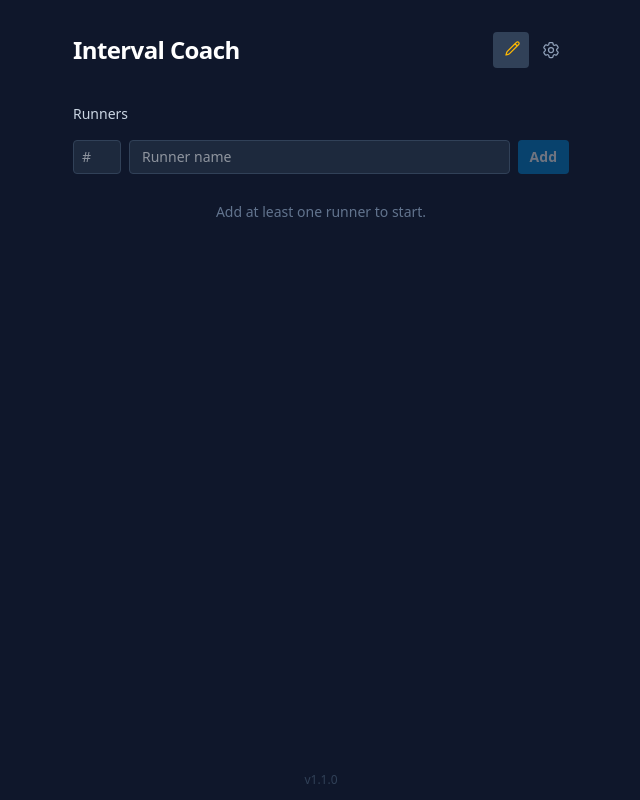
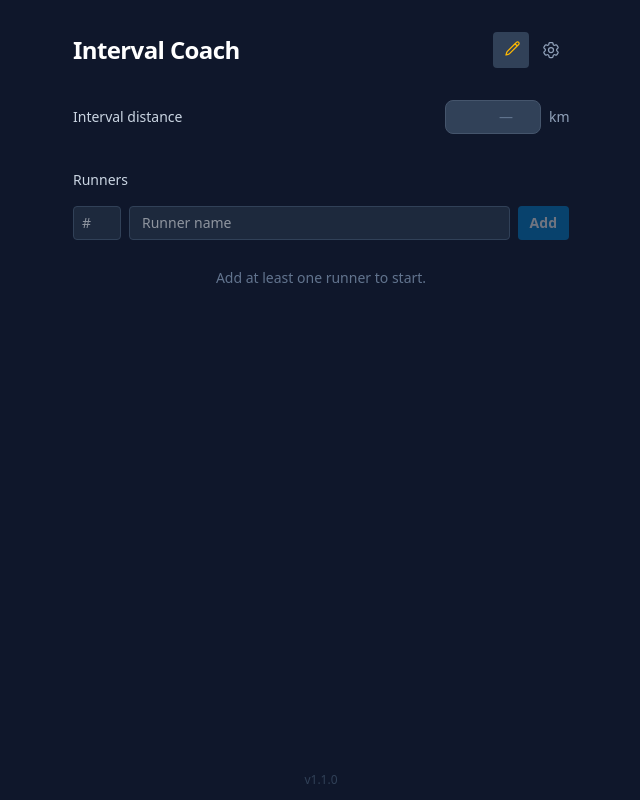
Before and after one commit to rockacola/interval-coach, a Vue app: page /#/ in a window 1280 px wide. Both pictures are taken after a click on the button 830 px from the left and 50 px from the top of the page. Shown: the whole page, without its empty margins (319-959 px from the left). Built offline with nearby package versions, Linux system fonts and the light colour scheme.

Commit message:
feat: add per-session interval distance input with km/mi conversion

```diff
--- a/src/stores/timingStore.ts
+++ b/src/stores/timingStore.ts
@@ -21,6 +21,7 @@ export const useTimingStore = defineStore(
   'timing',
   () => {
     const events = ref<TimingEvent[]>([]);
+    const intervalDistanceKm = ref<number | null>(null);
     const intervals = ref<Interval[]>([]);
     const laps = ref<Lap[]>([]);
     const runnerIntervals = ref<RunnerInterval[]>([]);
@@ -281,8 +282,13 @@ export const useTimingStore = defineStore(
 
     // ─── Reset ────────────────────────────────────────────────────────────────
 
+    function setIntervalDistance(km: number | null): void {
+      intervalDistanceKm.value = km;
+    }
+
     function clearAll(): void {
       events.value = [];
+      intervalDistanceKm.value = null;
       intervals.value = [];
       laps.value = [];
       runnerIntervals.value = [];
@@ -292,6 +298,7 @@ export const useTimingStore = defineStore(
 
     return {
       events,
+      intervalDistanceKm,
       intervals,
       laps,
       runnerIntervals,
@@ -310,6 +317,7 @@ export const useTimingStore = defineStore(
       clearOverride,
       runnerFastestLap,
       runnerAverageLapMs,
+      setIntervalDistance,
       startRunnerTimer,
       stopRunnerTimer,
       intervalsForRunner,
--- /dev/null
+++ b/src/utils/distance.ts
@@ -0,0 +1,11 @@
+import type { DistanceUnit } from '@/stores/settingsStore';
+
+const KM_PER_MILE = 1.60934;
+
+export function kmToDisplay(km: number, unit: DistanceUnit): number {
+  return unit === 'mi' ? km / KM_PER_MILE : km;
+}
+
+export function displayToKm(value: number, unit: DistanceUnit): number {
+  return unit === 'mi' ? value * KM_PER_MILE : value;
+}
--- a/src/views/HomeView.vue
+++ b/src/views/HomeView.vue
@@ -8,12 +8,28 @@ import RemovedRunnersList from '@/components/RemovedRunnersList.vue';
 import RunnerCard from '@/components/RunnerCard.vue';
 import SettingsModal from '@/components/SettingsModal.vue';
 import { useRunnerStore } from '@/stores/runnerStore';
+import { useSettingsStore } from '@/stores/settingsStore';
 import { useTimingStore } from '@/stores/timingStore';
+import { displayToKm, kmToDisplay } from '@/utils/distance';
 
 const runnerStore = useRunnerStore();
+const settingsStore = useSettingsStore();
 const timingStore = useTimingStore();
 const settingsOpen = ref(false);
 const editMode = ref(false);
+
+const distanceInput = computed({
+  get() {
+    return timingStore.intervalDistanceKm !== null
+      ? kmToDisplay(timingStore.intervalDistanceKm, settingsStore.distanceUnit)
+      : null;
+  },
+  set(value: number | null) {
+    timingStore.setIntervalDistance(
+      value !== null && value > 0 ? displayToKm(value, settingsStore.distanceUnit) : null
+    );
+  },
+});
 
 const hasIdleRunners = computed(() =>
   runnerStore.sortedRunners.some((r) => runnerStore.getRuntimeState(r.id)?.state !== 'running')
@@ -85,6 +101,30 @@ function startAllIdleRunners() {
 
     <SettingsModal v-if="settingsOpen" @close="settingsOpen = false" />
 
+    <!-- Interval distance -->
+    <div v-if="editMode" class="flex items-center justify-between">
+      <label class="text-sm font-medium text-slate-300" for="interval-distance">
+        Interval distance
+      </label>
+      <div class="flex items-center gap-2">
+        <input
+          id="interval-distance"
+          :value="distanceInput"
+          class="w-24 rounded-lg bg-slate-700 border border-slate-600 px-3 py-1.5 text-sm text-right text-white placeholder-slate-500 focus:outline-none focus:ring-2 focus:ring-green-500"
+          min="0"
+          placeholder="—"
+          step="any"
+          type="number"
+          @change="distanceInput = ($event.target as HTMLInputElement).valueAsNumber || null"
+        />
+        <span class="text-sm text-slate-400 w-5">{{ settingsStore.distanceUnit }}</span>
+      </div>
+    </div>
+    <div v-else-if="distanceInput !== null" class="flex items-center justify-between">
+      <span class="text-sm font-medium text-slate-300">Interval distance</span>
+      <span class="text-sm text-white">{{ distanceInput }} {{ settingsStore.distanceUnit }}</span>
+    </div>
+
     <div class="space-y-3">
       <div class="flex items-center justify-between">
         <label class="text-sm font-medium text-slate-300">Runners</label>
```
Also changed, not shown: 1 other file (tests, documents, lock files or other folders).
